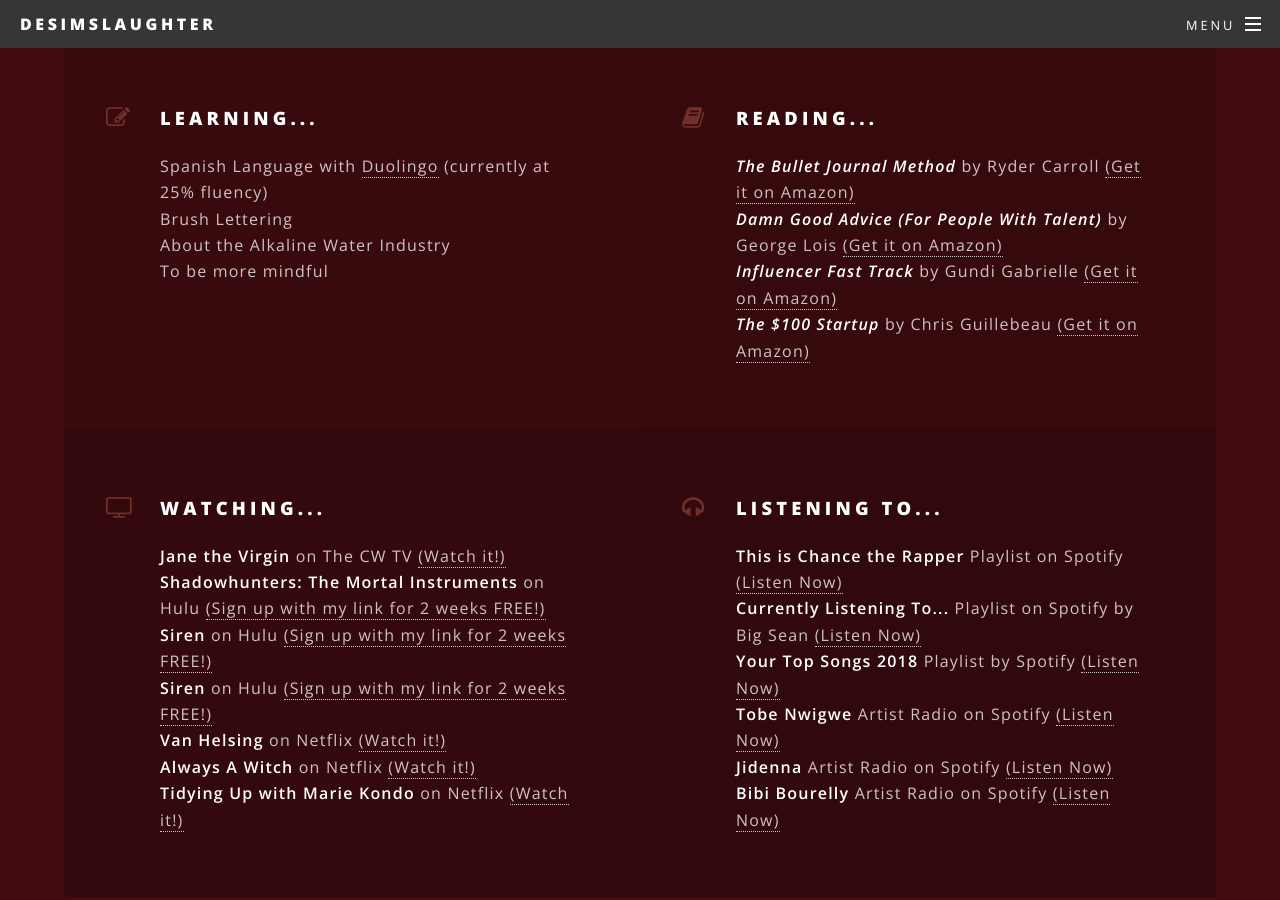
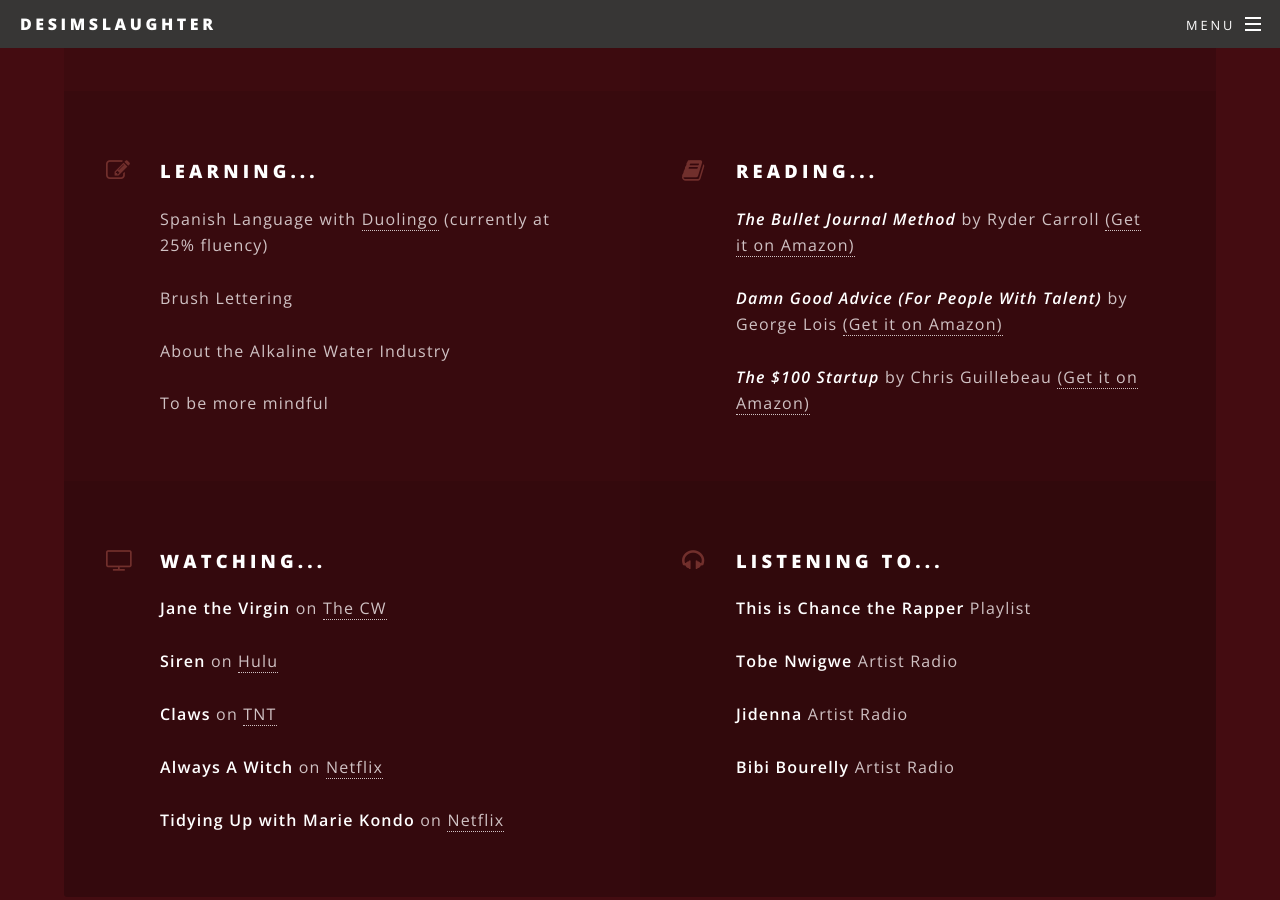
Before and after one commit to desimslaughter/desimslaughter.github.io, a Jekyll site: the page built from index.html, in a window 1280 px wide and 900 px high, scrolled down 3855 px. Built offline with Jekyll 4.4.1, drawn with Linux system fonts in a browser that asks for light colours; some of the changed text lies outside the part shown.

Commit message:
Update index.html

```diff
--- a/index.html
+++ b/index.html
@@ -97,39 +97,34 @@ If you’d like to read about my background and things that inspire me, check ou
 								</li>
 								<li class="icon fa-edit">
 									<h3>Learning... </h3>
-									<p>Spanish Language with <a href="#">Duolingo</a> (currently at 25% fluency)<br>
-										Brush Lettering<br>
-										About the Alkaline Water Industry<br>
+									<p>Spanish Language with <a href="#">Duolingo</a> (currently at 25% fluency)<br><br>
+										Brush Lettering<br><br>
+										About the Alkaline Water Industry<br><br>
 										To be more mindful
 									</p>
 								</li>
 								<li class="icon fa-book">
 									<h3>Reading... </h3>
-									<p><strong><em>The Bullet Journal Method</em></strong> by Ryder Carroll <a href="#">(Get it on Amazon)</a><br>
-										<strong><em>Damn Good Advice (For People With Talent)</strong></em> by George Lois <a href="#">(Get it on Amazon)</a><br>
-										<strong><em>Influencer Fast Track</strong></em> by Gundi Gabrielle <a href="#">(Get it on Amazon)</a><br>
+									<p><strong><em>The Bullet Journal Method</em></strong> by Ryder Carroll <a href="#">(Get it on Amazon)</a><br><br>
+										<strong><em>Damn Good Advice (For People With Talent)</strong></em> by George Lois <a href="#">(Get it on Amazon)</a><br><br>
 										<strong><em>The $100 Startup</strong></em> by Chris Guillebeau <a href="#">(Get it on Amazon)</a>
 									</p>
 								</li>
 								<li class="icon fa-tv">
 									<h3>Watching... </h3>
-									<p><strong>Jane the Virgin</strong> on The CW TV <a href="#">(Watch it!)</a><br>
-										<strong>Shadowhunters: The Mortal Instruments</strong> on Hulu <a href="#">(Sign up with my link for 2 weeks FREE!)</a><br>
-										<strong>Siren</strong> on Hulu <a href="#">(Sign up with my link for 2 weeks FREE!)</a><br>
-										<strong>Siren</strong> on Hulu <a href="#">(Sign up with my link for 2 weeks FREE!)</a><br>
-										<strong>Van Helsing</strong> on Netflix <a href="#">(Watch it!)</a><br>
-										<strong>Always A Witch</strong> on Netflix <a href="#">(Watch it!)</a><br>
-										<strong>Tidying Up with Marie Kondo</strong> on Netflix <a href="#">(Watch it!)</a>
+									<p><strong>Jane the Virgin</strong> on <a href="#">The CW</a><br><br>
+										<strong>Siren</strong> on <a href="#">Hulu</a><br><br>
+										<strong>Claws</strong> on <a href="#">TNT</a><br><br>
+										<strong>Always A Witch</strong> on <a href="#">Netflix</a><br><br>
+										<strong>Tidying Up with Marie Kondo</strong> on <a href="#">Netflix</a>
 									</p>
 								</li>
 								<li class="icon fa-headphones">
 									<h3>Listening To... </h3>
-									<p><strong>This is Chance the Rapper</strong> Playlist on Spotify <a href="#">(Listen Now)</a><br>
-										<strong>Currently Listening To...</strong> Playlist on Spotify by Big Sean <a href="#">(Listen Now)</a><br>
-										<strong>Your Top Songs 2018</strong> Playlist by Spotify <a href="#">(Listen Now)</a><br>
-										<strong>Tobe Nwigwe</strong> Artist Radio on Spotify <a href="#">(Listen Now)</a><br>
-										<strong>Jidenna</strong> Artist Radio on Spotify <a href="#">(Listen Now)</a><br>
-										<strong>Bibi Bourelly</strong> Artist Radio on Spotify <a href="#">(Listen Now)</a>
+									<p><strong>This is Chance the Rapper</strong> Playlist<br><br>
+										<strong>Tobe Nwigwe</strong> Artist Radio<br><br>
+										<strong>Jidenna</strong> Artist Radio<br><br>
+										<strong>Bibi Bourelly</strong> Artist Radio
 									</p>
 								</li>
 							</ul>
```
Also changed, not shown: other parts of index.html (+6 -6 lines).
